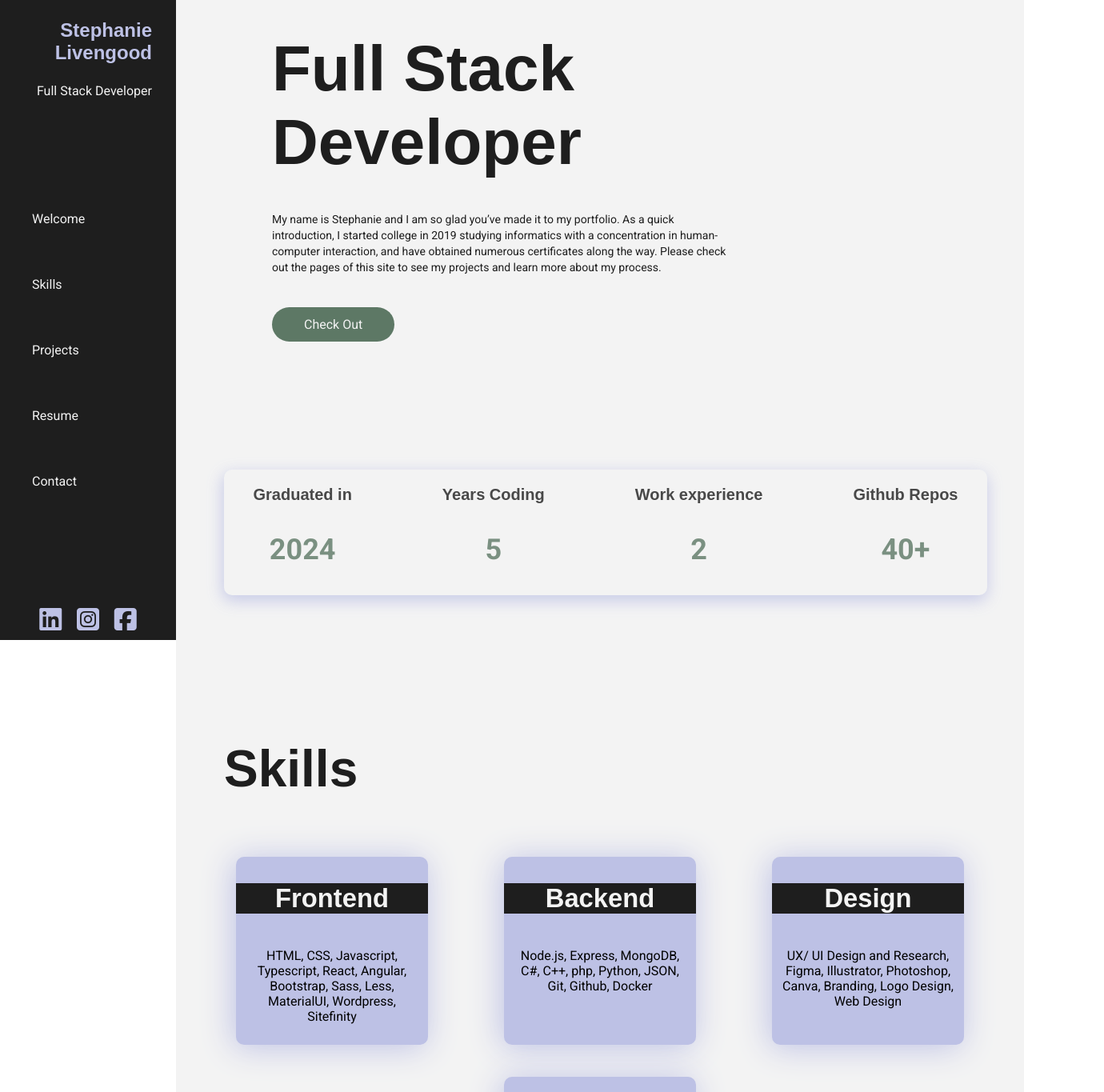
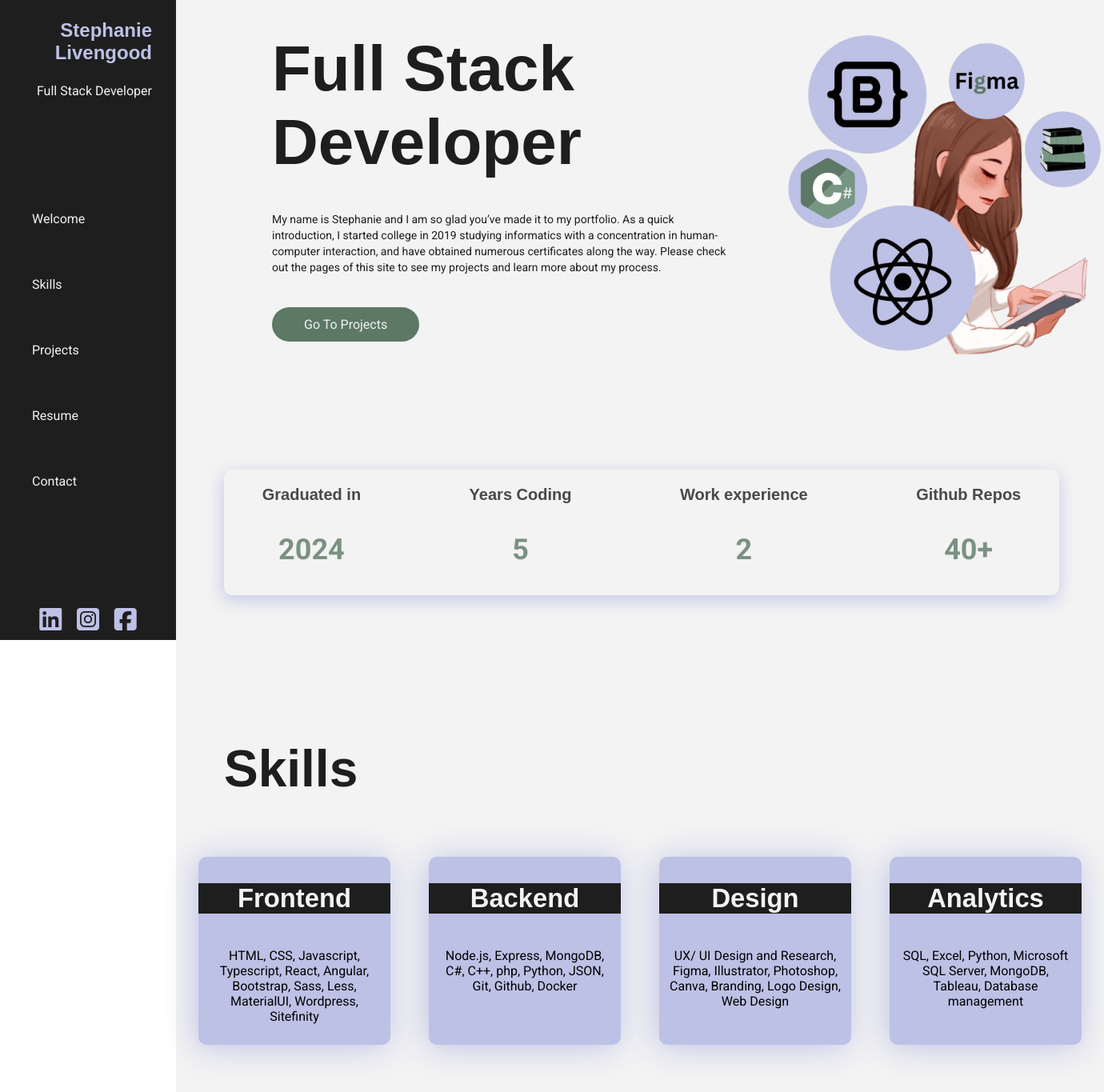
Before and after one commit to Stephanie01011011/portfolio2024, a React (Create React App) app: page / in a window 1280 px wide. Shown: the top 1365 px of the page at 80% size, 1380 px wide, since content can reach past the window. Built offline with nearby package versions, Linux system fonts and the light colour scheme; a web font is replaced by a local one.

Commit message:
Finish adding styling

```diff
--- a/src/App.css
+++ b/src/App.css
@@ -3,6 +3,20 @@
 .App {
   display: flex;
   font-family: "Roboto", sans-serif;
+}
+
+.sides {
+  display: flex;
+  align-items: center;
+}
+
+.headerimg {
+  width: 400px;
+  height: 400px;
+  background-image: url(../public/headerimg.png);
+  background-repeat: no-repeat;
+  background-position: center;
+  background-size: contain;
 }
 
 .sidebar-item {
@@ -251,7 +265,7 @@ hr {
   bottom: 0;
   left: 0;
   right: 0;
-  color: #f3f3f3;
+  color: #1e1e1e;
   text-align: center;
   visibility: hidden;
   display: flex;
@@ -278,7 +292,7 @@ hr {
 .project-card {
   border-radius: 10px;
   color: #1e1e1e;
-  background-color: #1e1e1e;
+  background-color: #BDC1E5;
   overflow: hidden;
 }
 
--- a/src/App.scss
+++ b/src/App.scss
@@ -11,6 +11,19 @@ $secondary: #5D7865;
 .App {
   display: flex;
   font-family: $body;
+}
+.sides{
+  display: flex;
+  align-items: center;
+
+}
+.headerimg{
+  width: 400px;
+  height: 400px;
+  background-image: url(../public/headerimg.png);
+  background-repeat: no-repeat;
+  background-position: center;
+  background-size: contain;
 }
 .sidebar-item{
 
@@ -125,7 +138,9 @@ $secondary: #5D7865;
   padding: 60px;
   margin-left: 60px;
 
+
 }
+
 
 h1{
   font-size: 80px;
@@ -247,7 +262,7 @@ hr{
  left: 0;
  right: 0;
 
-  color: $light;
+  color: $dark;
   text-align: center;
   visibility: hidden;
   display: flex;
@@ -273,7 +288,7 @@ hr{
   border-radius: 10px;
   color: $dark;
 
-  background-color: $dark;
+  background-color: $primary;
 
   overflow: hidden;
 
--- a/src/App.tsx
+++ b/src/App.tsx
@@ -8,16 +8,22 @@ import Resume from './components/Resume';
 import Contact from './components/Contact';
 import Thanks from './components/Thanks';
 
+
 function App() {
+  const [item, setItem] = useState("welcome");
+
+
 
 
   return (
     <div className="App">
-      <Sidebar/>
+      <Sidebar item={item}/>
 
 
   <div className="d-flex p2 flex-column flex-shrink-0 main">
+    <div className="welcome-scroll" onScroll={() => setItem("welcome")}></div>
     <Welcome />
+    <div className="skills-scroll" onScroll={() => setItem("skills")}></div>
     <Skills />
     <div id="divider">
       <div id="divider-text">
@@ -25,8 +31,11 @@ function App() {
         <p className="answer">I had so much fun working on all of my projects listed, but I think my favorite one to develop has been the <span className='prim-color'>Book Store website</span>. I was able to include my personal hobby of reading with my career aspirations of programming to come up with a super fun website to browse a book collection. This was also one of the first sites I developed creating my own API, which held the book collection.</p>
       </div>
     </div>
+    <div className="projects-scroll" onScroll={() => setItem("projects")}></div>
     <Projects />
+    <div className="resume-scroll" onScroll={() => setItem("resume")}></div>
     <Resume />
+    <div className="contact-scroll" onScroll={() => setItem("contact")}></div>
     <Contact />
     <Thanks />
   </div>
--- a/src/components/Sidebar.tsx
+++ b/src/components/Sidebar.tsx
@@ -1,6 +1,11 @@
 import React, { useState } from 'react'
 
-function Sidebar() {
+type Props = {
+  item:string;
+
+  }
+
+function Sidebar(item: Props) {
     const [welcomeActive, setWelcomeActive] = useState(false);
     const [skillsActive, setSkillsActive] = useState(false);
     const [projectsActive, setProjectsActive] = useState(false);
@@ -16,11 +21,15 @@ function Sidebar() {
 
     }
 
+
+
+
   return (
     <div className="sidebar">
         <div id="logo">
         <h3 className='logo-header'>Stephanie Livengood</h3>
         <p className='light-body-text'>Full Stack Developer</p>
+
         </div>
 
         <div id="menu">
@@ -30,6 +39,7 @@ function Sidebar() {
                 resetItems();
                 setWelcomeActive(true);
 
+
             }}><p className='light-body-text'>Welcome</p></li></a>
             <a href="#skills-section"><li id='skills-item' className={skillsActive ? 'sidebar-item-active' : 'sidebar-item'} onClick={() => {
 
@@ -37,7 +47,7 @@ function Sidebar() {
                 setSkillsActive(true);
 
             }}><p className='light-body-text'>Skills</p></li></a>
-            <a href="#project-section"><li id='projects-item' className={projectsActive ? 'sidebar-item-active' : 'sidebar-item'} onClick={() => {
+            <a href="#project-container"><li id='projects-item' className={projectsActive ? 'sidebar-item-active' : 'sidebar-item'} onClick={() => {
                 resetItems();
                 setProjectsActive(true);
 
--- a/src/components/Welcome.tsx
+++ b/src/components/Welcome.tsx
@@ -8,10 +8,13 @@ function Welcome() {
   return (
 
     <div id="welcome-section">
+    <div className="sides">
     <div id="welcome-text">
       <h1>Full Stack <br/>Developer</h1>
       <p className='dark-body-text welcome-msg'>My name is Stephanie and I am so glad you’ve made it to my portfolio. As a quick introduction, I started college in 2019 studying informatics with a concentration in human-computer interaction, and have obtained numerous certificates along the way. Please check out the pages of this site to see my projects and learn more about my process.</p>
-      <div className="button"><a href="#project-container" className='cta'>Check Out</a></div>
+      <div className="button"><a href="#project-container" className='cta'>Go To Projects</a></div>
+      </div>
+      <div className="headerimg"></div>
       </div>
       <div id="infobar">
         <div id="info" style={{marginLeft: 0}}><p className='heading'>Graduated in</p><h3 className='info-large-text'>2024</h3></div>
```
Also changed, not shown: public/headerimg.png (added), 1 other file (tests, documents, lock files or other folders).
